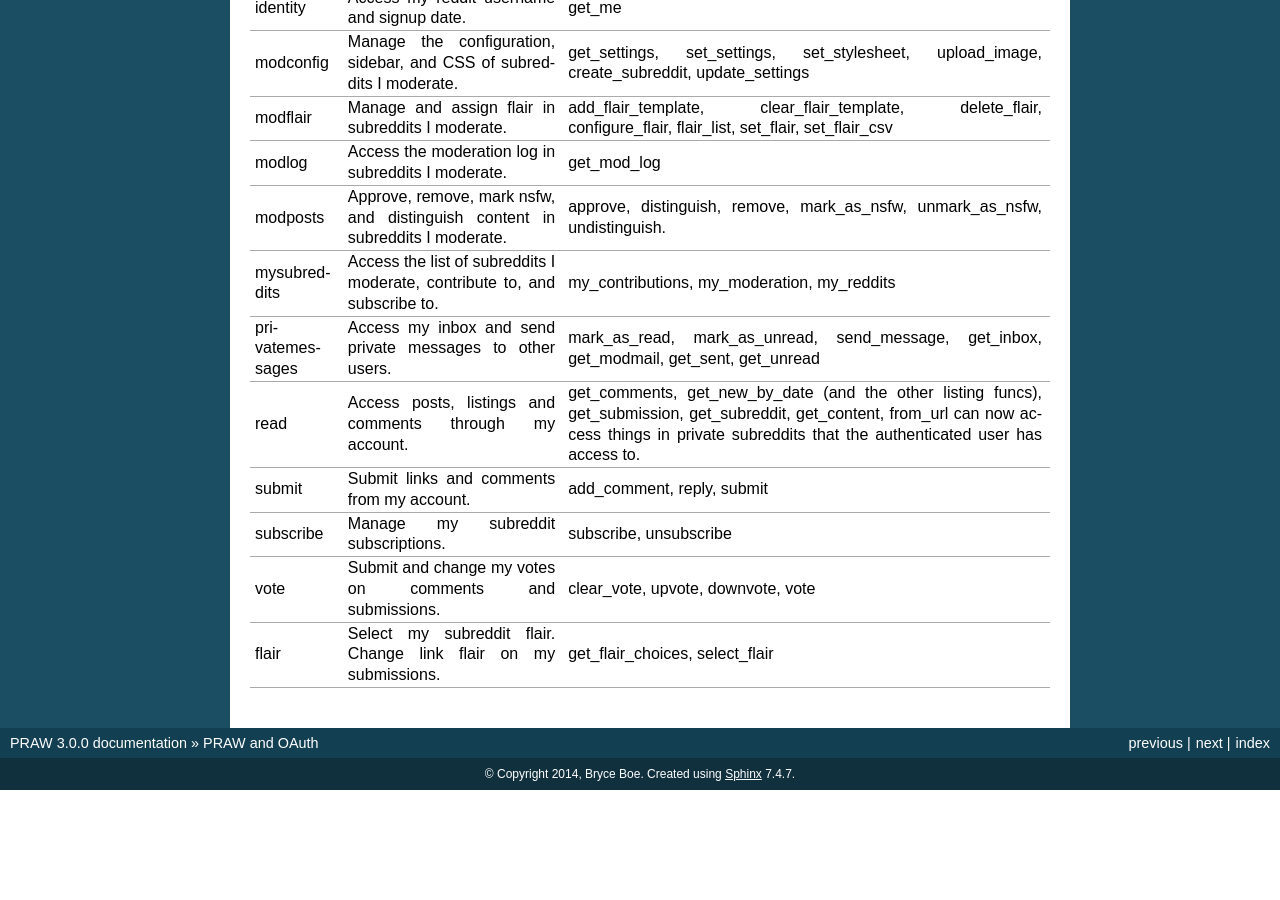
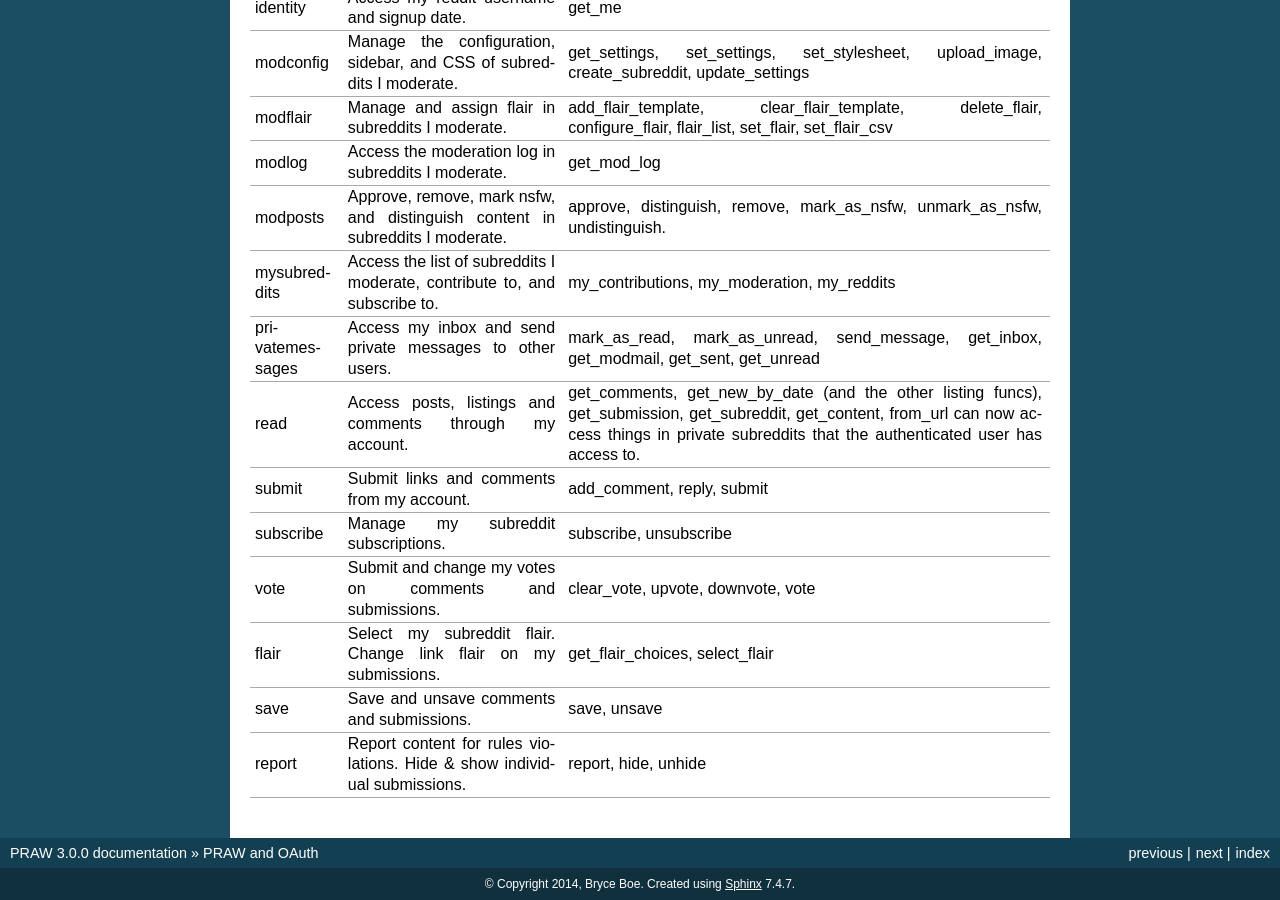
Before and after one commit to praw-dev/praw, a Sphinx documentation site: the page built from docs/pages/oauth.rst, in a window 1280 px wide and 900 px high, scrolled down 4031 px. Built offline with Sphinx 7.4.7, drawn with Linux system fonts in a browser that asks for light colours; before the commit the page ends 4821 px from its top, so only the background shows below that.

Commit message:
Add "save" and "report" to the table of OAuth scopes

```diff
--- a/docs/pages/oauth.rst
+++ b/docs/pages/oauth.rst
@@ -259,3 +259,7 @@ one users will see when they have to authorize your application.
 +-----------------+-------------------------------------------------------------------------------+----------------------------------------------------------------------------------------------------------------------------------------------------------------------------------------------------------+
 | flair           | Select my subreddit flair. Change link flair on my submissions.               | get_flair_choices, select_flair                                                                                                                                                                          |
 +-----------------+-------------------------------------------------------------------------------+----------------------------------------------------------------------------------------------------------------------------------------------------------------------------------------------------------+
+| save            | Save and unsave comments and submissions.                                     | save, unsave                                                                                                                                                                                             |
++-----------------+-------------------------------------------------------------------------------+----------------------------------------------------------------------------------------------------------------------------------------------------------------------------------------------------------+
+| report          | Report content for rules violations. Hide & show individual submissions.      | report, hide, unhide                                                                                                                                                                                     |
++-----------------+-------------------------------------------------------------------------------+----------------------------------------------------------------------------------------------------------------------------------------------------------------------------------------------------------+
```
